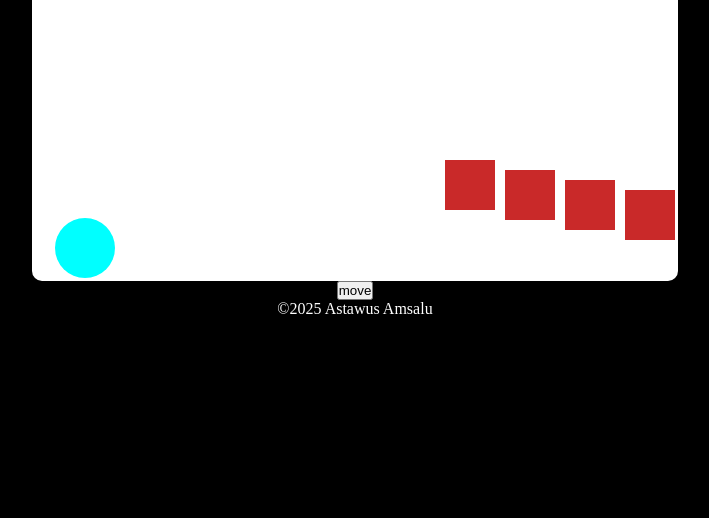
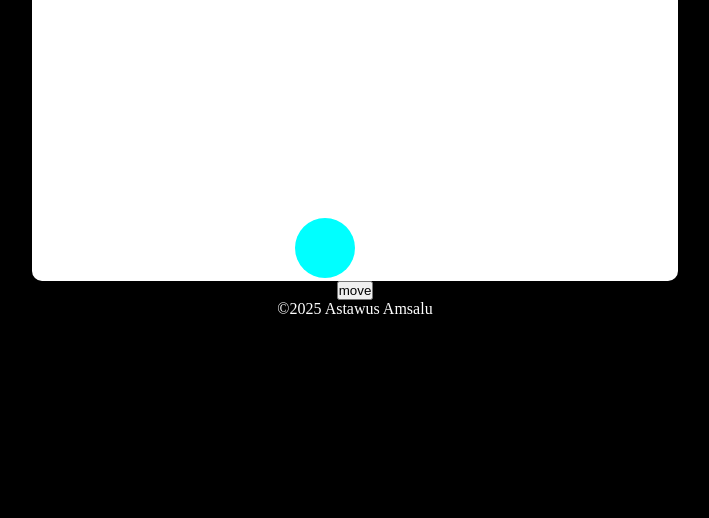
Before and after one commit to Zking4ever/Ball-game, a plain HTML site: page game/index.html in a window 1280 px wide. Both pictures are taken after a click on the button "move". Shown: the part 282-800 px from the top of the page, without its empty margins (285-994 px from the left). Drawn offline with Linux system fonts and the light colour scheme.

Commit message:
made obstacles move and disapper

```diff
--- a/game/script.js
+++ b/game/script.js
@@ -6,7 +6,9 @@ container.addEventListener('click',async function(){
     await new Promise(resolve=>setTimeout(resolve,500));
     ball.style.transform = "translateY(0px)";
 });
-//cont.style.backgroundColor ="green";
+
+
+
 //now lets create a random div for the game
 var gameArea =document.getElementsByClassName('dynamic_part')[0];
 for(var i=1; i<5;i++){
@@ -16,8 +18,20 @@ for(var i=1; i<5;i++){
  box.setAttribute('style','--i:'+j);
  gameArea.appendChild(box);
 }
-function move(){
-    var obstacle = document.getElementsByClassName['box'];
-    var rect = obstacle[0].boundingClientRect;
-    alert(rect);
+//make the obstacles run and disapper
+    var obstacle = document.getElementsByClassName('box');
+async function move(){
+        var rect = obstacle[0].getBoundingClientRect();
+        obstacle[0].style.left ='280px';
+        await new Promise(resolve=>setTimeout(resolve,2000));
+        disapper();
 }
+function disapper(){
+        for(var i=0; i<obstacle.length;i++){
+
+                if(parseInt(obstacle[i].style.left)<290){
+                    var parent = obstacle[i].parentElement;
+                    parent.removeChild(obstacle[i]);
+                }
+        }
+}
--- a/game/style.css
+++ b/game/style.css
@@ -51,8 +51,10 @@ body{
     width:50px;
     height:50px;
     background-color:rgb(201, 41, 41);
-    animation: boxmsove 5s ease ;
-    transform: translateY(calc(var(--i)*10px));
+    position: absolute;
+    top: calc(var(--i)*600px);
+    left: 800px;
+    transition: all 2s ease;
 }
 @keyframes boxmove {
     100%{
```
